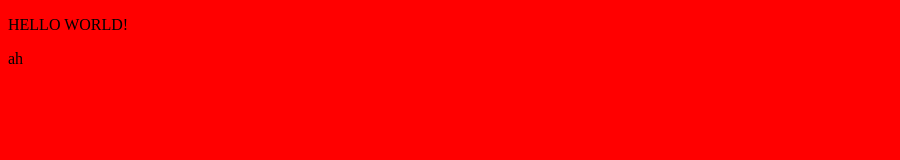
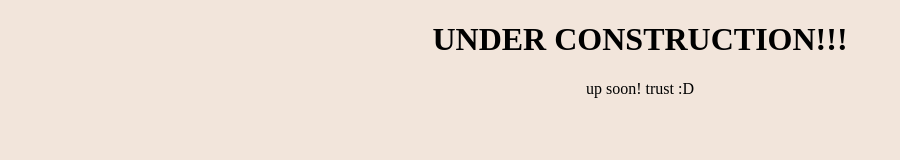
Before and after one commit to SerenaJewels/personal-website, a website: page index.html in a window 1280 px wide. Shown: the whole page, without its empty margins (0-900 px from the left). Drawn offline with Linux system fonts and the light colour scheme.

Commit message:
under construction

```diff
--- a/index.html
+++ b/index.html
@@ -8,14 +8,14 @@
 
     <body>
         <div class = "container" id="header">
-            <p>HELLO WORLD!</p>
+            <H1>UNDER CONSTRUCTION!!!</H1>
         </div>
         <div class = "container" id="col">
             <div class = "container" id="card">
 
             </div>
             <div class = "container" id="nav">
-                <p>ah</p>
+                <p>up soon! trust :D</p>
             </div>
         </div>
         <div class = "container" id="col">
--- a/package.json
+++ b/package.json
@@ -6,7 +6,7 @@
   "scripts": {
     "test": "echo \"Error: no test specified\" && exit 1",
     "start": "node index.js",
-    "dev": "live-server . --open=home.html",
+    "dev": "live-server . --open=index.html",
     "build": "webpack --mode production"
   },
   "keywords": [],
--- a/styles/style.css
+++ b/styles/style.css
@@ -1,3 +1,4 @@
 body {
-    background-color: red;
+    background-color: #F2E5DB;
+    text-align: center;
 }
```
